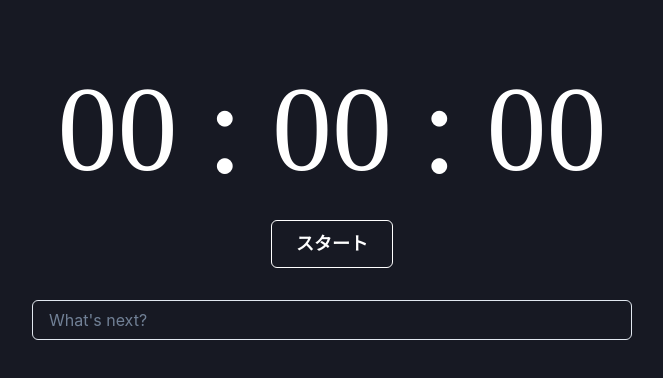
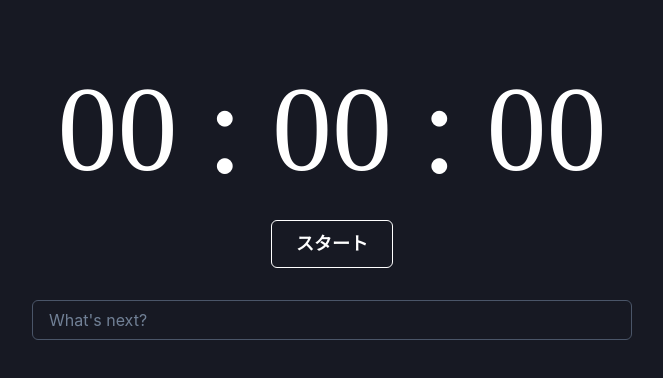
Before and after one commit to fumontr/task-fast, a Next.js app in the folder app/: page / in a window 1280 px wide. Shown: the top 378 px of the page, without its empty margins (308-971 px from the left). Built offline with nearby package versions, Linux system fonts and the light colour scheme.

Commit message:
:sparkles: フォーカスされた際のBorderColorを変更

```diff
--- a/app/src/components/Stopwatch.tsx
+++ b/app/src/components/Stopwatch.tsx
@@ -102,6 +102,9 @@ export const Stopwatch = () => {
           placeholder={"What's next?"}
           onChange={(e) => setDoingTask(e.target.value)}
           color={'white'}
+          borderColor="gray.600"
+          _focusVisible={{ borderColor: 'gray.400' }}
+          _hover={{ borderColor: 'gray.400' }}
         />
       </Flex>
       {/* 履歴表示 */}
```
